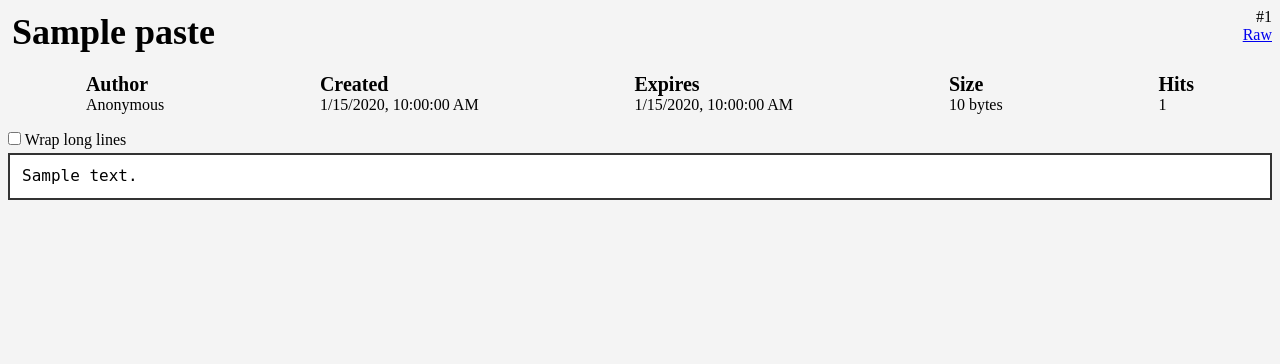
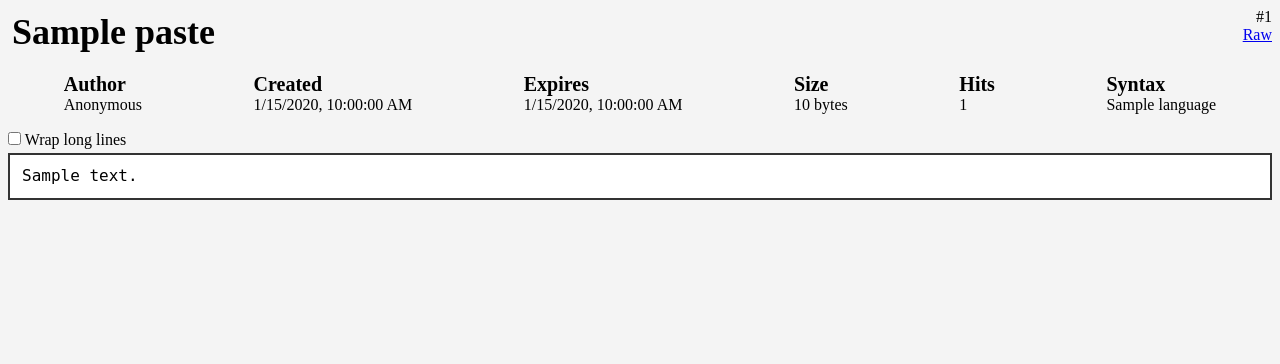
Before and after one commit to winny-/sillypaste, a Django app: page /1 in a window 1280 px wide. Shown: the part 56-420 px from the top of the page. Run offline with Django 3.2, Linux system fonts and the light colour scheme; tables that the repository leaves empty hold one stand-in row (values such as "Sample post").

Commit message:
Some show_paste improvements

```diff
--- a/web/static/sillypaste/style.css
+++ b/web/static/sillypaste/style.css
@@ -1,3 +1,6 @@
+/* https://stackoverflow.com/a/7018415 */
+.no-select { user-select: none; }
+
 .bg-lightsalmon { background: lightsalmon; }
 
 .w-15 { width: 15%; }
--- a/web/templates/show_paste.html
+++ b/web/templates/show_paste.html
@@ -62,8 +62,12 @@
     <div class="h-20 f4 b">Hits</div>
     <div class="h-80">{{ paste.hits }}</div>
   </div>
+  <div class="flex flex-column ma3">
+    <div class="h-20 f4 b">Syntax</div>
+    <div class="h-80">{% if paste.language %}{{ paste.language.name }}{% else %}None{% endif %}</div>
+  </div>
 </div>
-<div>
+<div class="no-select">
   <input type="checkbox" id="toggle-wrap" class="dn-p">
   <label for="toggle-wrap" class="dn-p">Wrap long lines</label>
   <noscript class="i">(This feature requires Javascript, sorry! 🙁)</noscript>
```
